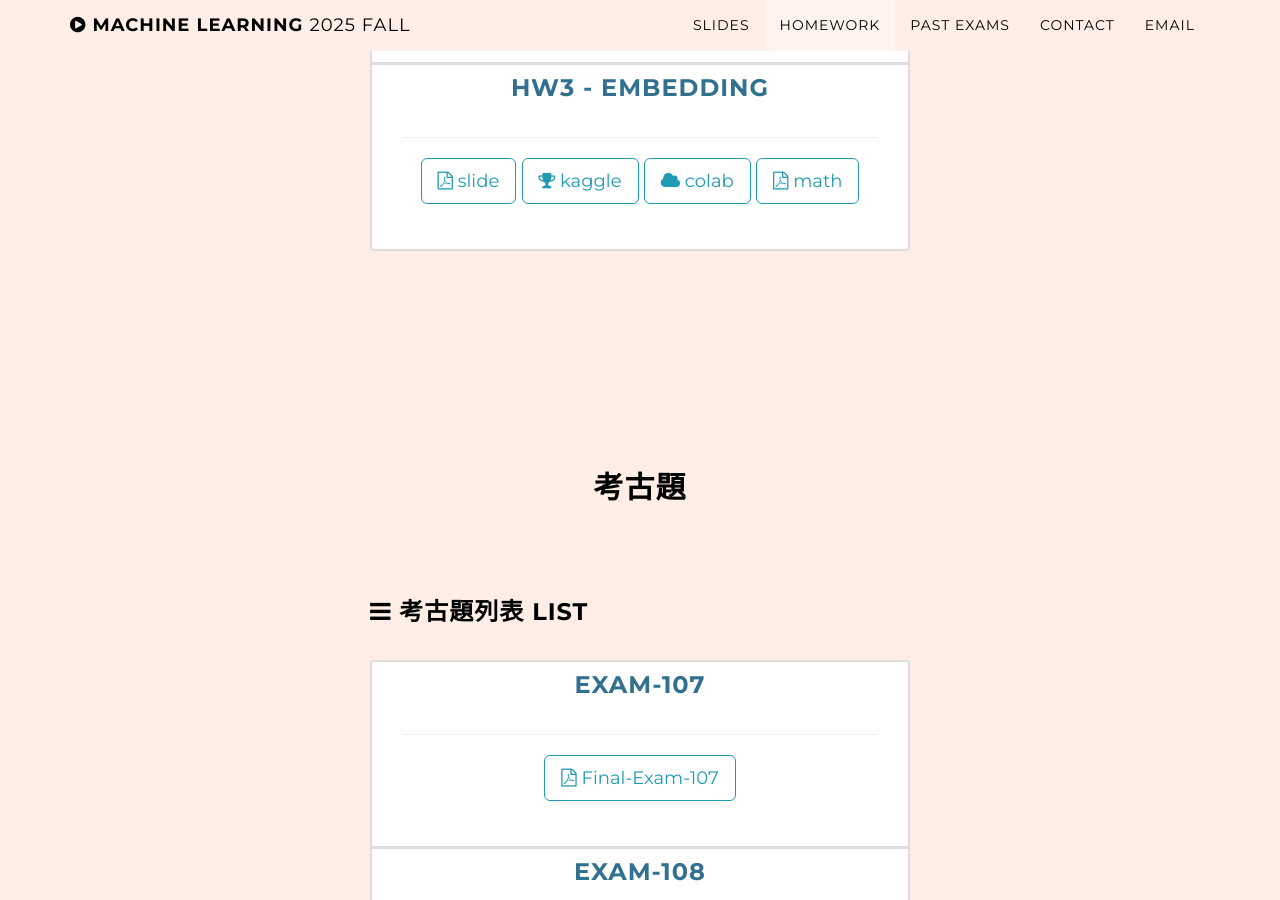
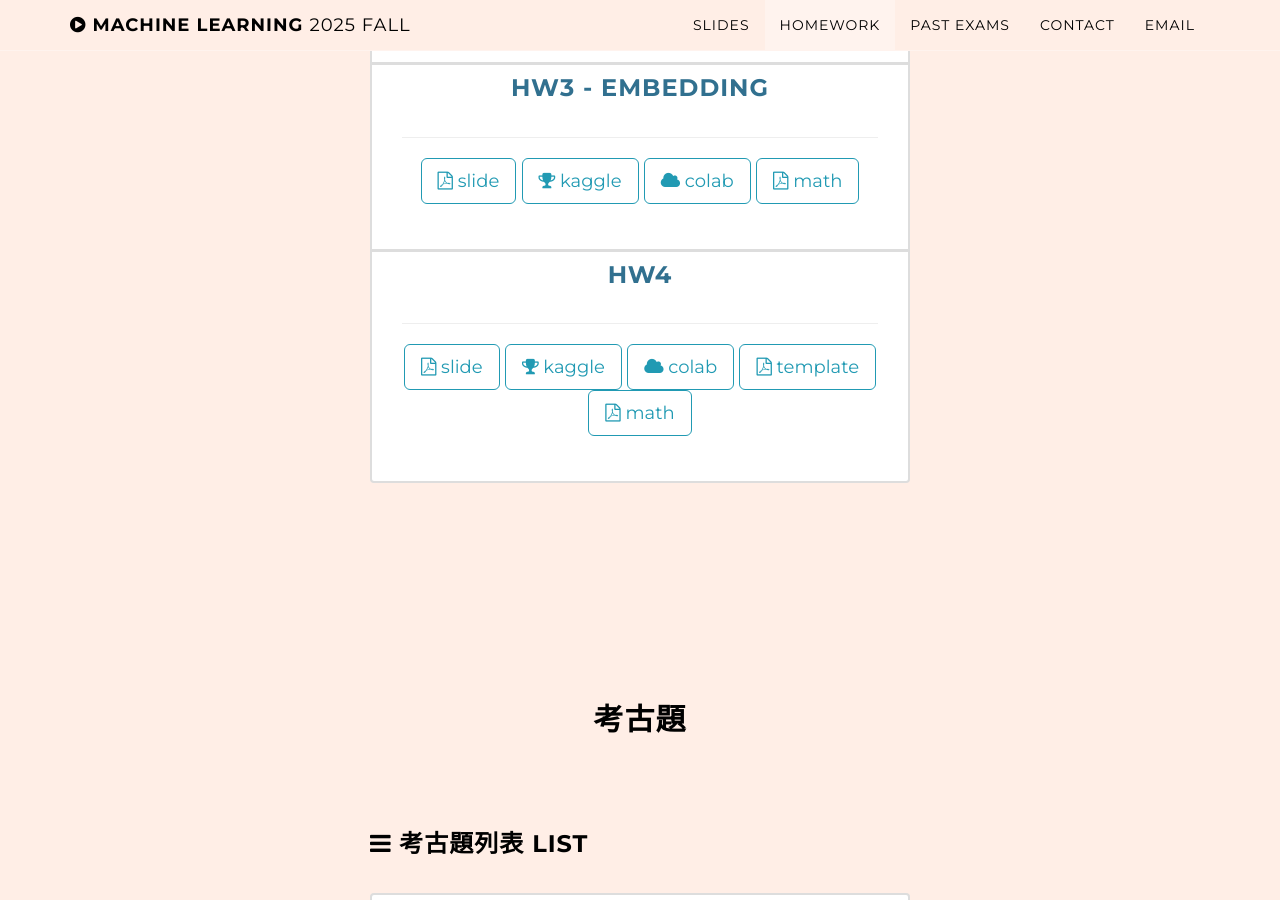
Before and after one commit to ntueemlta2025/ntueemlta2025.github.io, a Jekyll site: the page built from index.html, in a window 1280 px wide and 900 px high, scrolled down 4743 px. Built offline with Jekyll 4.4.1, drawn with Linux system fonts in a browser that asks for light colours.

Commit message:
release hw4

```diff
--- a/_config.yml
+++ b/_config.yml
@@ -239,6 +239,26 @@
         kind: file-pdf-o
         url: https://ntueemlta2025.github.io/homeworks/hw3/ml-2025fall-hw3-math.pdf
 
+  - title: HW4
+    links:
+      - title: slide
+        kind: file-pdf-o
+        url: https://docs.google.com/presentation/d/1K14B55onXZWo-s5a0lvPwfy7yC-D7Vhd/edit?usp=drive_link&ouid=108654344629628610450&rtpof=true&sd=true
+      - title: kaggle
+        kind: trophy
+        url: https://www.kaggle.com/competitions/ml-2025-fall-hw-4
+      - title: colab
+        kind: cloud
+        url: https://colab.research.google.com/drive/1xfYMQZdomFow5WZzQ-McS85xLBO6JFuW?usp=drive_link
+      - title: template
+        kind: file-pdf-o
+        url: https://docs.google.com/document/d/1PgQC1bqZIEWcColGdtiK6qYIiTDSdl_cbirQmhoAx0Q/edit?usp=drive_link
+      - title: math
+        kind: file-pdf-o
+        url: https://ntueemlta2025.github.io/homeworks/hw3/ml-2025fall-hw4-math.pdf
+
+
+
 
       # - title: TA sharing
       #   kind: file-pdf-o
```
Also changed, not shown: 1 other file.
